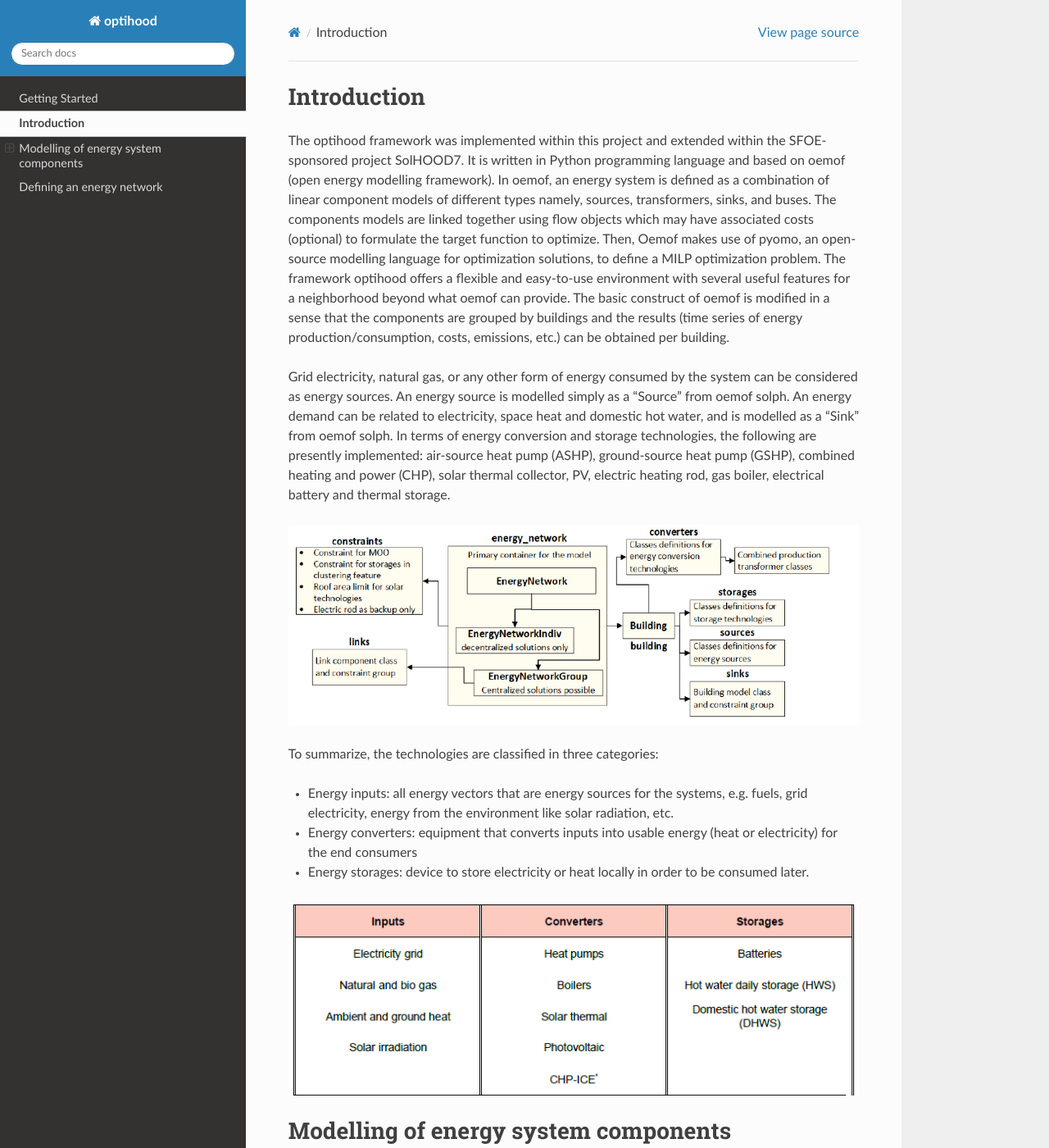
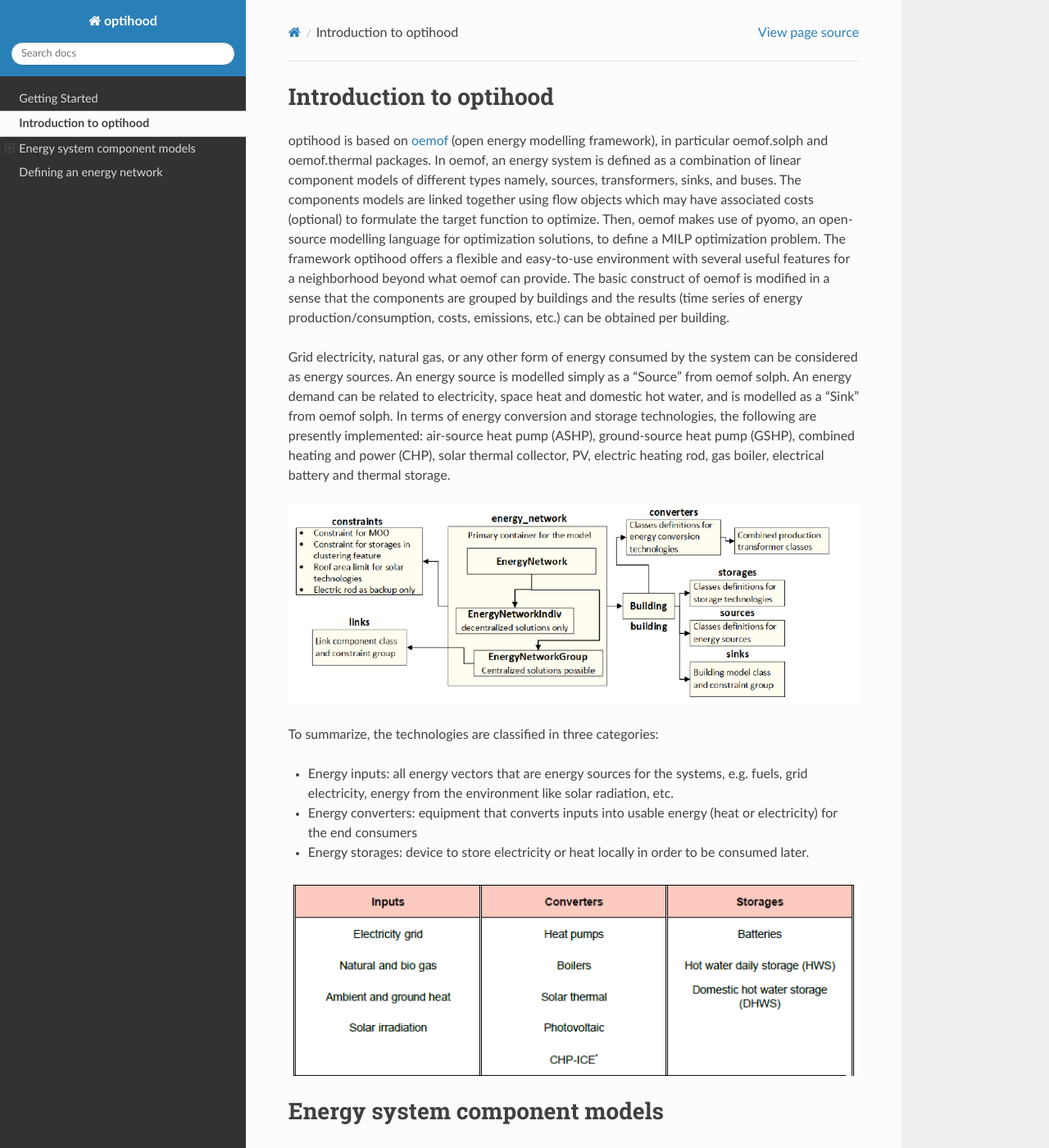
Before and after one commit to SPF-OST/optihood, a Sphinx documentation site: the page built from docs/guide/energy_system_component_models.rst, in a window 1280 px wide and 1400 px high. Shown: the whole window at 82% size. Built offline with Sphinx 7.4.7 and the Read the Docs theme 2.0.0, drawn with Linux system fonts in a browser that asks for light colours; pages that are not in the unit, such as notebooks, are missing from menus.

Commit message:
documentation update

```diff
--- a/docs/guide/energy_system_component_models.rst
+++ b/docs/guide/energy_system_component_models.rst
@@ -1,9 +1,9 @@
 .. _energy_system_component_models:
 
-Introduction
-============
+Introduction to optihood
+========================
 
-The optihood framework was implemented within this project and extended within the SFOE-sponsored project SolHOOD7. It is written in Python programming language and based on oemof (open energy modelling framework). In oemof, an energy system is defined as a combination of linear component models of different types namely, sources, transformers, sinks, and buses. The components models are linked together using flow objects which may have associated costs (optional) to formulate the target function to optimize. Then, Oemof makes use of pyomo, an open-source modelling language for optimization solutions, to define a MILP optimization problem. The framework optihood offers a flexible and easy-to-use environment with several useful features for a neighborhood beyond what oemof can provide. The basic construct of oemof is modified in a sense that the components are grouped by buildings and the results (time series of energy production/consumption, costs, emissions, etc.) can be obtained per building.
+optihood is based on `oemof <https://oemof.org/>`_ (open energy modelling framework), in particular oemof.solph and oemof.thermal packages. In oemof, an energy system is defined as a combination of linear component models of different types namely, sources, transformers, sinks, and buses. The components models are linked together using flow objects which may have associated costs (optional) to formulate the target function to optimize. Then, oemof makes use of pyomo, an open-source modelling language for optimization solutions, to define a MILP optimization problem. The framework optihood offers a flexible and easy-to-use environment with several useful features for a neighborhood beyond what oemof can provide. The basic construct of oemof is modified in a sense that the components are grouped by buildings and the results (time series of energy production/consumption, costs, emissions, etc.) can be obtained per building.
 
 Grid electricity, natural gas, or any other form of energy consumed by the system can be considered as energy sources. An energy source is modelled simply as a “Source” from oemof solph. An energy demand can be related to electricity, space heat and domestic hot water, and is modelled as a “Sink” from oemof solph. In terms of energy conversion and storage technologies, the following are presently implemented: air-source heat pump (ASHP), ground-source heat pump (GSHP), combined heating and power (CHP), solar thermal collector, PV, electric heating rod, gas boiler, electrical battery and thermal storage.
 
@@ -24,8 +24,8 @@
       :alt: energy_types
 
 
-Modelling of energy system components
-=====================================
+Energy system component models
+==============================
 
 The energy system components can be classified into energy converters and storages. We use constant efficiency models for CHP, gas boiler and electric heating rods, where a fixed efficiency is pre-defined. These fixed efficiencies are defined by the user in the input scenario file.
 
--- a/docs/index.rst
+++ b/docs/index.rst
@@ -36,7 +36,7 @@
    :maxdepth: 2
 
    guide/getting_started
-   guide/energy_system_component_models.rst
+   guide/energy_system_component_models
    guide/defining_an_energy_network
    guide/optimizing_the_energy_network
    guide/processing_results
```
